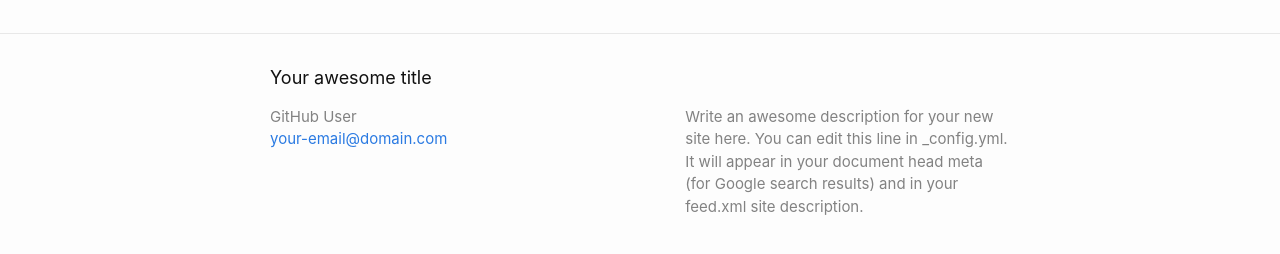
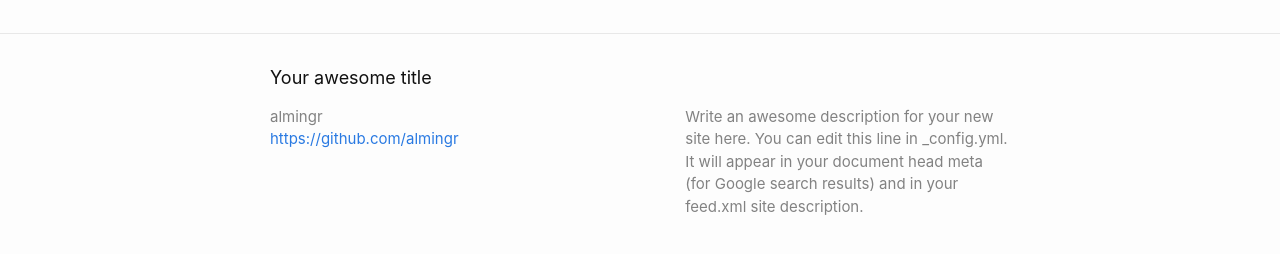
Before and after one commit to almingr/almingr.github.io, a Jekyll site: the page built from index.md, in a window 1280 px wide. Shown: the part 622-876 px from the top of the page. Built offline with Jekyll 4.4.1, drawn with Linux system fonts in a browser that asks for light colours.

Commit message:
update info

```diff
--- a/_config.yml
+++ b/_config.yml
@@ -1,6 +1,6 @@
 title: Your awesome title
-author: GitHub User
-email: your-email@domain.com
+author: almingr
+email: https://github.com/almingr
 description: > # this means to ignore newlines until "twitter_username:"
   Write an awesome description for your new site here. You can edit this
   line in _config.yml. It will appear in your document head meta (for
```
Also changed, not shown: 1 other file.
